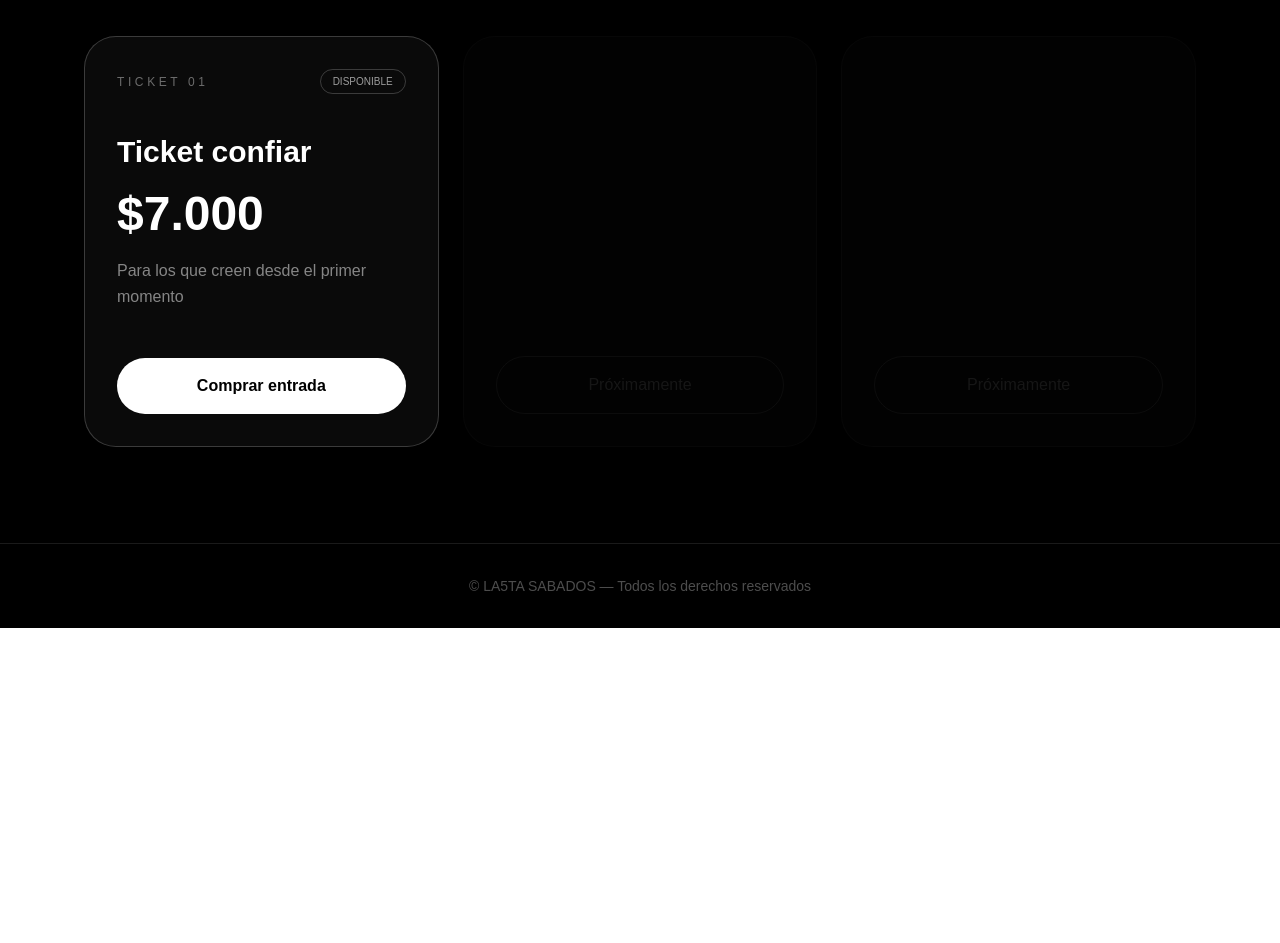
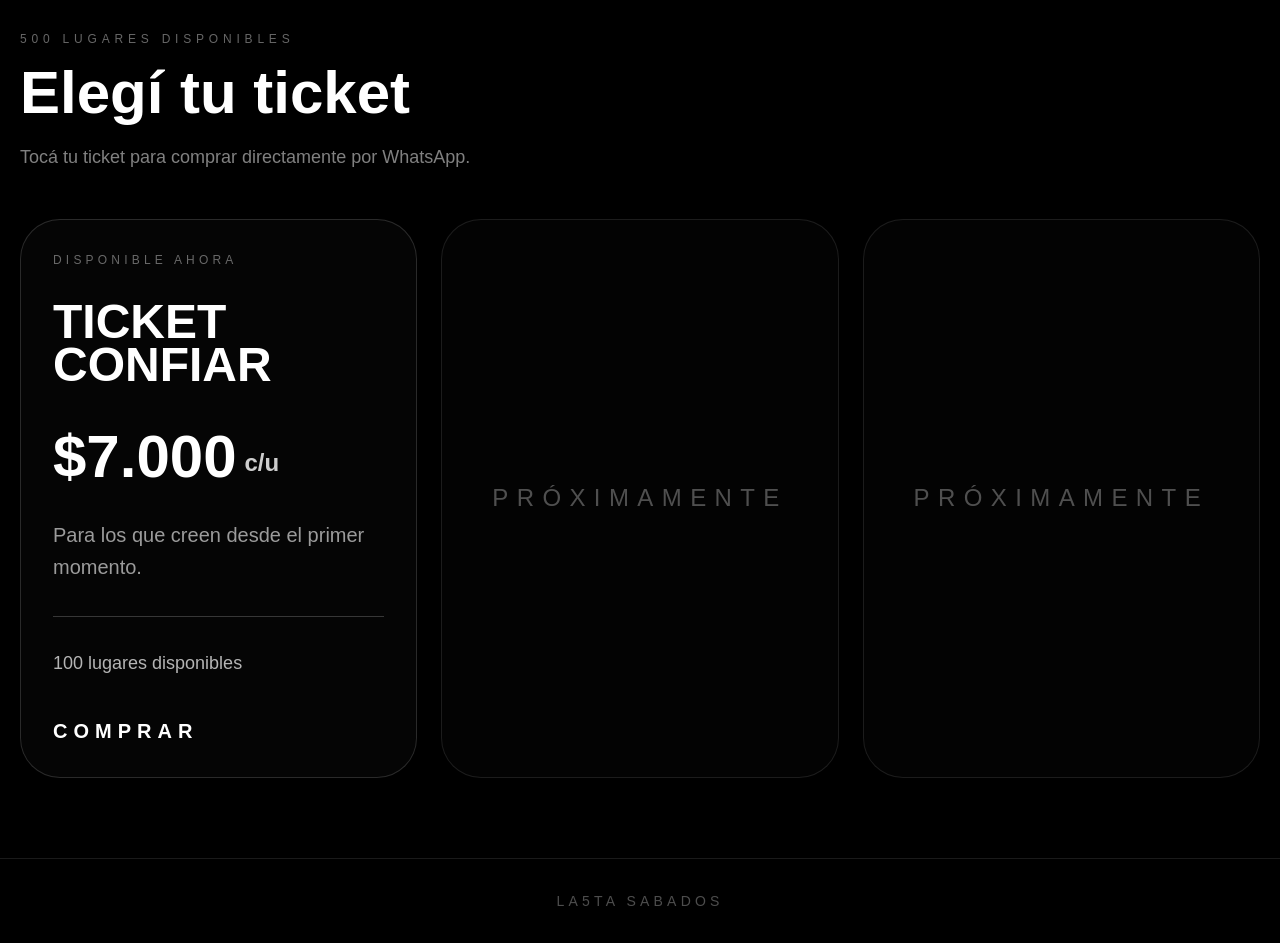
Before and after one commit to garaythiago06-stack/la5ta-sabados, a Next.js app: page / in a window 1280 px wide. Shown: the part 880-1823 px from the top of the page. Before the commit the page ends 1508 px from the top, so only its background shows below. Built offline with nearby package versions, Linux system fonts and the light colour scheme.

Commit message:
nuevo link whatsapp

```diff
--- a/app/page.js
+++ b/app/page.js
@@ -4,7 +4,7 @@ import { useEffect, useState } from "react";
 
 export default function EventoLanding() {
   const whatsappLink =
-    "https://wa.me/5491112345678?text=Hola!%20Quiero%20comprar%20entradas";
+    "https://w.app/25sbil";
 
   const mapsLink =
     "https://www.google.com/maps/place/Miguel+David+%26+General+Gervasio+Artigas,+E3106+Paran%C3%A1,+Entre+R%C3%ADos/@-31.7682354,-60.5116708,15z/data=!4m6!3m5!1s0x95b44dc9f8f7305f:0x78cec69eabe7a5fd!8m2!3d-31.7682621!4d-60.5116586!16s%2Fg%2F11f2zlkklh?entry=ttu&g_ep=EgoyMDI2MDUyMC4wIKXMDSoASAFQAw%3D%3D";
@@ -47,28 +47,24 @@ export default function EventoLanding() {
 
   const lotes = [
     {
-      nombre: "Ticket confiar",
+      nombre: "TICKET\nCONFIAR",
       precio: "$7.000",
       descripcion:
-        "Para los que creen desde el primer momento",
+        "Para los que creen desde el primer momento.",
+      lugares: "100 lugares disponibles",
       activo: true,
     },
     {
-      nombre: "",
-      precio: "",
-      descripcion: "",
       activo: false,
     },
     {
-      nombre: "",
-      precio: "",
-      descripcion: "",
       activo: false,
     },
   ];
 
   return (
     <div className="bg-black text-white min-h-screen overflow-hidden">
+      {/* HEADER TIMER */}
       <div className="fixed top-0 left-0 w-full z-50 bg-black/90 backdrop-blur-md border-b border-white/10">
         <div className="flex justify-center items-center gap-3 py-4 text-sm tracking-[0.4em] text-white/80">
           <span>{timeLeft.days}D</span>
@@ -81,14 +77,15 @@ export default function EventoLanding() {
         </div>
       </div>
 
-      <section className="relative flex flex-col items-center justify-center min-h-screen px-5 pt-28 text-center">
+      {/* HERO */}
+      <section className="relative flex flex-col items-center justify-center min-h-screen px-5 pt-28 text-center border-b border-white/10">
         <div className="absolute inset-0 bg-[radial-gradient(circle_at_top,rgba(255,255,255,0.08),transparent_40%)]" />
 
         <p className="tracking-[0.6em] text-white/40 text-[10px] sm:text-xs mb-10">
           EVENTO EXCLUSIVO
         </p>
 
-        <h1 className="font-black uppercase leading-[0.88] tracking-tight text-[2.8rem] sm:text-[5.5rem] md:text-[9rem]">
+        <h1 className="font-black uppercase leading-[0.88] tracking-tight text-[3.3rem] sm:text-[5.5rem] md:text-[9rem]">
           “NO ES
           <br />
           PARA
@@ -96,46 +93,45 @@ export default function EventoLanding() {
           CUALQUIERA”
         </h1>
 
-        <div className="mt-10 space-y-4">
+        <div className="mt-10 flex flex-col items-center gap-4">
           <p className="text-white/60 tracking-[0.3em] text-sm">
             13 · 06 · 26
+          </p>
+
+          <p className="text-white/50 text-lg">
+            Capacidad limitada
           </p>
 
           <a
             href={mapsLink}
             target="_blank"
-            className="text-white/80 underline text-lg hover:text-white transition"
+            className="border border-white/40 rounded-full px-8 py-3 text-sm tracking-[0.15em] hover:bg-white hover:text-black transition-all duration-300"
           >
             VER UBICACIÓN
           </a>
-
-          <p className="text-white/50 text-lg">
-            Capacidad limitada
-          </p>
         </div>
 
         <a
           href={whatsappLink}
           target="_blank"
-          className="mt-14 bg-white text-black px-10 py-5 rounded-full font-bold text-lg hover:scale-105 transition-transform"
+          className="mt-12 bg-white text-black px-10 py-5 rounded-full font-black text-lg tracking-wide hover:scale-105 transition-transform"
         >
           CONSEGUIR ENTRADAS
         </a>
       </section>
 
-      <section className="px-5 pb-24 max-w-6xl mx-auto">
-        <div className="flex flex-col md:flex-row md:items-end md:justify-between gap-4 mb-10">
-          <div>
-            <p className="text-white/40 uppercase tracking-[0.4em] text-xs mb-2">
-              Entradas
+      {/* TICKETS */}
+      <section className="px-5 py-20 max-w-7xl mx-auto">
+        <div className="mb-12">
+          <p className="text-white/40 uppercase tracking-[0.4em] text-xs mb-4">
+            500 LUGARES DISPONIBLES
           </p>
 
-            <h2 className="text-3xl md:text-5xl font-black">
+          <h2 className="text-5xl md:text-6xl font-black mb-5">
             Elegí tu ticket
           </h2>
-          </div>
 
-          <p className="text-white/50 text-sm md:text-base max-w-md">
+          <p className="text-white/50 text-lg max-w-xl">
             Tocá tu ticket para comprar directamente por
             WhatsApp.
           </p>
@@ -146,60 +142,65 @@ export default function EventoLanding() {
             <a
               key={index}
               href={lote.activo ? whatsappLink : "#"}
-              className={`rounded-[2rem] border p-8 backdrop-blur-xl transition-all duration-300 ${
+              className={`rounded-[2.5rem] border p-8 min-h-[520px] backdrop-blur-xl transition-all duration-300 flex flex-col justify-between ${
                 lote.activo
-                  ? "border-white/20 bg-white/[0.04] hover:bg-white/[0.07] hover:-translate-y-2"
-                  : "border-white/5 bg-white/[0.02] opacity-40"
+                  ? "border-white/15 bg-white/[0.02] hover:bg-white/[0.05] hover:-translate-y-2"
+                  : "border-white/10 bg-white/[0.01]"
               }`}
             >
-              <div className="flex flex-col h-full">
-                <div className="flex items-center justify-between">
-                  <p className="text-white/40 uppercase tracking-[0.3em] text-xs">
-                    {lote.activo
-                      ? `Ticket 0${index + 1}`
-                      : ""}
+              {lote.activo ? (
+                <>
+                  <div>
+                    <p className="text-white/40 uppercase tracking-[0.35em] text-xs mb-8">
+                      DISPONIBLE AHORA
                     </p>
 
-                  {lote.activo && (
-                    <span className="text-[10px] border border-white/20 rounded-full px-3 py-1 text-white/60">
-                      DISPONIBLE
-                    </span>
-                  )}
-                </div>
-
-                <div className="mt-10">
-                  <h3 className="text-3xl font-bold">
+                    <h3 className="text-5xl font-black leading-[0.9] whitespace-pre-line">
                       {lote.nombre}
                     </h3>
 
-                  <p className="text-5xl font-black mt-5">
+                    <div className="flex items-end gap-2 mt-10">
+                      <p className="text-6xl font-black">
                         {lote.precio}
                       </p>
 
-                  <p className="text-white/50 mt-5 leading-relaxed">
+                      <span className="text-2xl font-semibold text-white/80 mb-2">
+                        c/u
+                      </span>
+                    </div>
+
+                    <p className="text-white/60 mt-8 text-xl leading-relaxed">
                       {lote.descripcion}
+                    </p>
+
+                    <div className="w-full h-[1px] bg-white/20 my-8" />
+
+                    <p className="text-white/70 text-lg">
+                      {lote.lugares}
                     </p>
                   </div>
 
-                <div className="mt-auto pt-12">
-                  {lote.activo ? (
-                    <div className="w-full rounded-full bg-white text-black py-4 text-center font-bold">
-                      Comprar entrada
+                  <div className="pt-10">
+                    <div className="tracking-[0.3em] text-xl font-semibold">
+                      COMPRAR
                     </div>
+                  </div>
+                </>
               ) : (
-                    <div className="w-full rounded-full border border-white/10 py-4 text-center text-white/20">
-                      Próximamente
+                <div className="h-full flex items-center justify-center">
+                  <p className="text-white/30 tracking-[0.35em] text-2xl">
+                    PRÓXIMAMENTE
+                  </p>
                 </div>
               )}
-                </div>
-              </div>
             </a>
           ))}
         </div>
       </section>
 
-      <footer className="border-t border-white/10 py-8 text-center text-white/30 text-sm">
-        © LA5TA SABADOS — Todos los derechos reservados
+      {/* FOOTER */}
+      <footer className="border-t border-white/10 py-8 text-center text-white/30 text-sm tracking-[0.3em]">
+        LA5TA SABADOS
       </footer>
     </div>
   );
```
Lines whose indentation alone changed are shown as unchanged.
